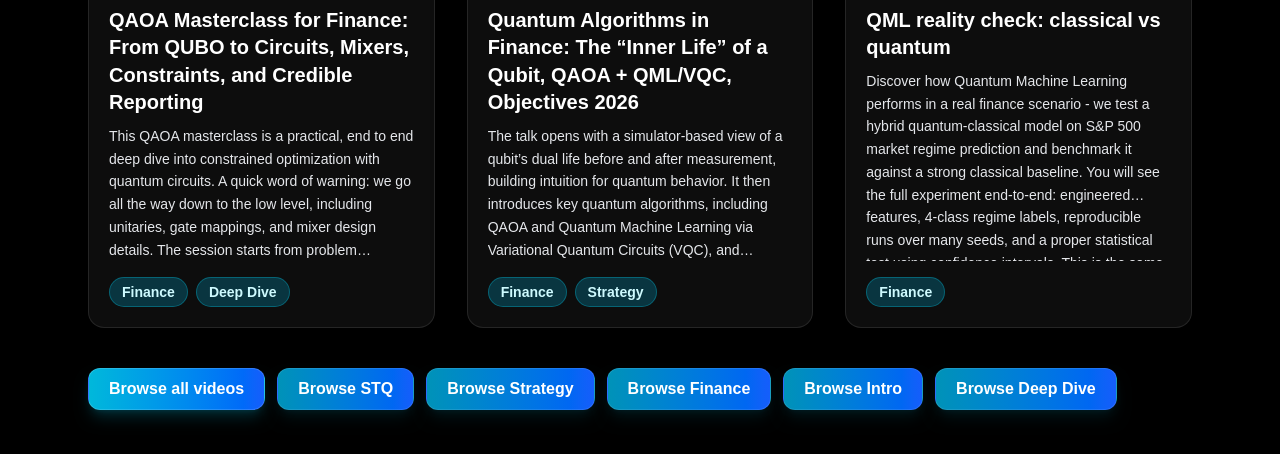
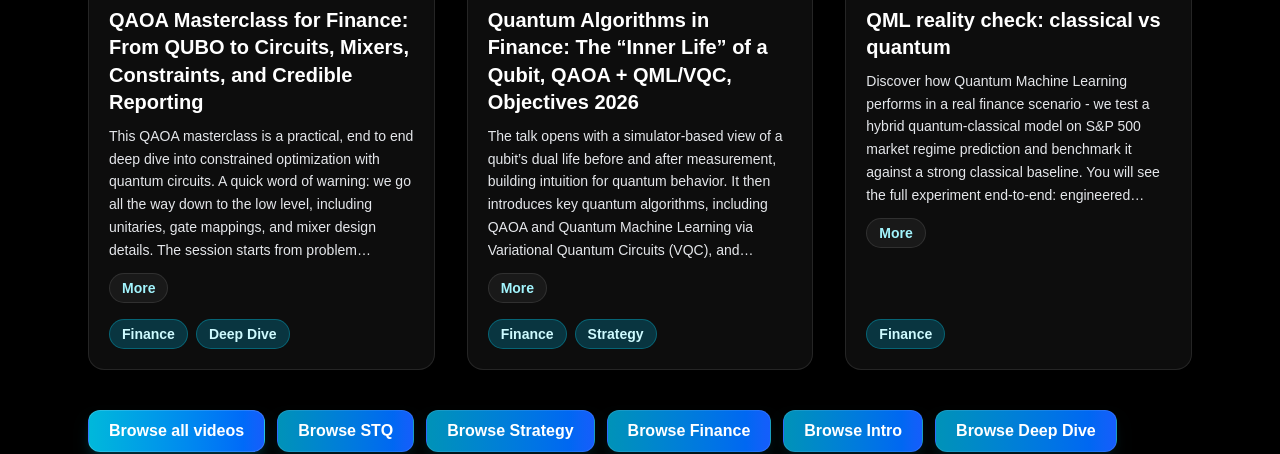
Before and after one commit to DanielMarkusHug/qubit-lab, a Next.js app: page / in a window 1280 px wide. Shown: the part 1156-1610 px from the top of the page. Built offline with nearby package versions, Linux system fonts and the light colour scheme.

Commit message:
redesign 2-2026

```diff
--- a/src/app/page.tsx
+++ b/src/app/page.tsx
@@ -1,6 +1,6 @@
 "use client";
 
-import { useEffect, useMemo, useRef } from "react";
+import { useEffect, useMemo, useRef, useState } from "react";
 import Image from "next/image";
 import { videos } from "@/data/videos";
 import Header from "@/components/Header";
@@ -16,7 +16,6 @@ const BIN_ROUTES: Record<string, string> = {
 
 function formatIsoDate(iso: string | null): string {
   if (!iso) return "";
-  // iso expected: YYYY-MM-DD
   const d = new Date(`${iso}T00:00:00`);
   if (Number.isNaN(d.getTime())) return iso;
   return new Intl.DateTimeFormat("en-GB", {
@@ -27,12 +26,16 @@ function formatIsoDate(iso: string | null): string {
 }
 
 function isVertical(v: { topic: string; image: string }) {
-  // STQ thumbnails are typically vertical
   return v.topic === "stq" || v.image?.toUpperCase().startsWith("STQ-");
 }
 
 export default function Home() {
   const videoRef = useRef<HTMLVideoElement | null>(null);
+
+  // Per-card expand/collapse state
+  const [expanded, setExpanded] = useState<Record<string, boolean>>({});
+  const toggleExpanded = (id: string) =>
+    setExpanded((prev) => ({ ...prev, [id]: !prev[id] }));
 
   useEffect(() => {
     const v = videoRef.current;
@@ -75,7 +78,6 @@ export default function Home() {
         preload="auto"
         aria-hidden="true"
       />
-      {/* FIX 2: overlay should cover full scroll/viewport */}
       <div className="fixed inset-0 bg-black/70 z-0" />
 
       {/* Content */}
@@ -112,10 +114,10 @@ export default function Home() {
           <p className="text-gray-300 text-xl font-semibold leading-relaxed mb-8">
             This project bridges the gap between technical depth and business relevance,
             showing how quantum computing works, why it matters, and what it means for
-            strategy and practice.
-            The focus is on clarity and impact: making the concepts understandable without
-            advanced physics, highlighting where quantum could affect industries like finance,
-            and offering a perspective that connects technology with real business decisions.
+            strategy and practice. The focus is on clarity and impact: making the concepts
+            understandable without advanced physics, highlighting where quantum could affect
+            industries like finance, and offering a perspective that connects technology with
+            real business decisions.
           </p>
           <a
             href="/about"
@@ -139,15 +141,14 @@ export default function Home() {
             </a>
           </div>
 
-          {/* Optional: change md:grid-cols-3 to md:grid-cols-2 if you want bigger cards */}
           <div className="grid grid-cols-1 md:grid-cols-3 gap-8">
             {newest3.map((v, idx) => {
               const vertical = isVertical(v);
               const padBottom = vertical ? "177.78%" : "56.25%"; // 9:16 vs 16:9
               const release = formatIsoDate(v.publishDate);
+              const isExpanded = Boolean(expanded[v.id]);
 
               return (
-                // FIX 1: taller tiles, content stretches
                 <article
                   key={v.id}
                   className="bg-white/5 border border-white/10 rounded-2xl overflow-hidden shadow-lg flex flex-col h-full"
@@ -158,10 +159,7 @@ export default function Home() {
                     target="_blank"
                     rel="noreferrer"
                   >
-                    <div
-                      className="relative w-full"
-                      style={{ paddingBottom: padBottom }}
-                    >
+                    <div className="relative w-full" style={{ paddingBottom: padBottom }}>
                       <Image
                         src={`/${v.image}`}
                         alt={v.title}
@@ -180,9 +178,7 @@ export default function Home() {
                         {String(v.topic).toUpperCase()}#{v.number}
                       </div>
                       {release ? (
-                        <div className="text-gray-300 text-sm">
-                          Released {release}
-                        </div>
+                        <div className="text-gray-300 text-sm">Released {release}</div>
                       ) : null}
                     </div>
 
@@ -190,13 +186,25 @@ export default function Home() {
                       {v.title}
                     </h3>
 
-                    {/* More space for description */}
-                    <p className="text-gray-200 text-sm leading-relaxed line-clamp-6 mb-4 flex-1">
+                    {/* Expandable description */}
+                    <p
+                      className={`text-gray-200 text-sm leading-relaxed mb-3 ${
+                        isExpanded ? "" : "line-clamp-6"
+                      }`}
+                    >
                       {v.description}
                     </p>
 
+                    <button
+                      type="button"
+                      onClick={() => toggleExpanded(v.id)}
+                      className="self-start mb-4 px-3 py-1 rounded-full bg-white/5 border border-white/10 text-cyan-200 text-sm font-semibold hover:bg-white/10 hover:text-cyan-100 transition"
+                    >
+                      {isExpanded ? "Show less" : "More"}
+                    </button>
+
                     {/* Bins as buttons */}
-                    <div className="flex flex-wrap gap-2">
+                    <div className="flex flex-wrap gap-2 mt-auto">
                       {(v.bins ?? []).map((b) => (
                         <a
                           key={`${v.id}-${b}`}
@@ -219,7 +227,6 @@ export default function Home() {
               <a
                 key={label}
                 href={BIN_ROUTES[label] ?? BIN_ROUTES.All}
-                // FIX 3: brand-styled buttons
                 className={
                   label === "All"
                     ? "px-5 py-2 rounded-xl font-bold text-white bg-gradient-to-r from-cyan-500 to-blue-600 hover:from-cyan-400 hover:to-blue-500 shadow-lg shadow-cyan-500/20 border border-white/15 transition"
```
